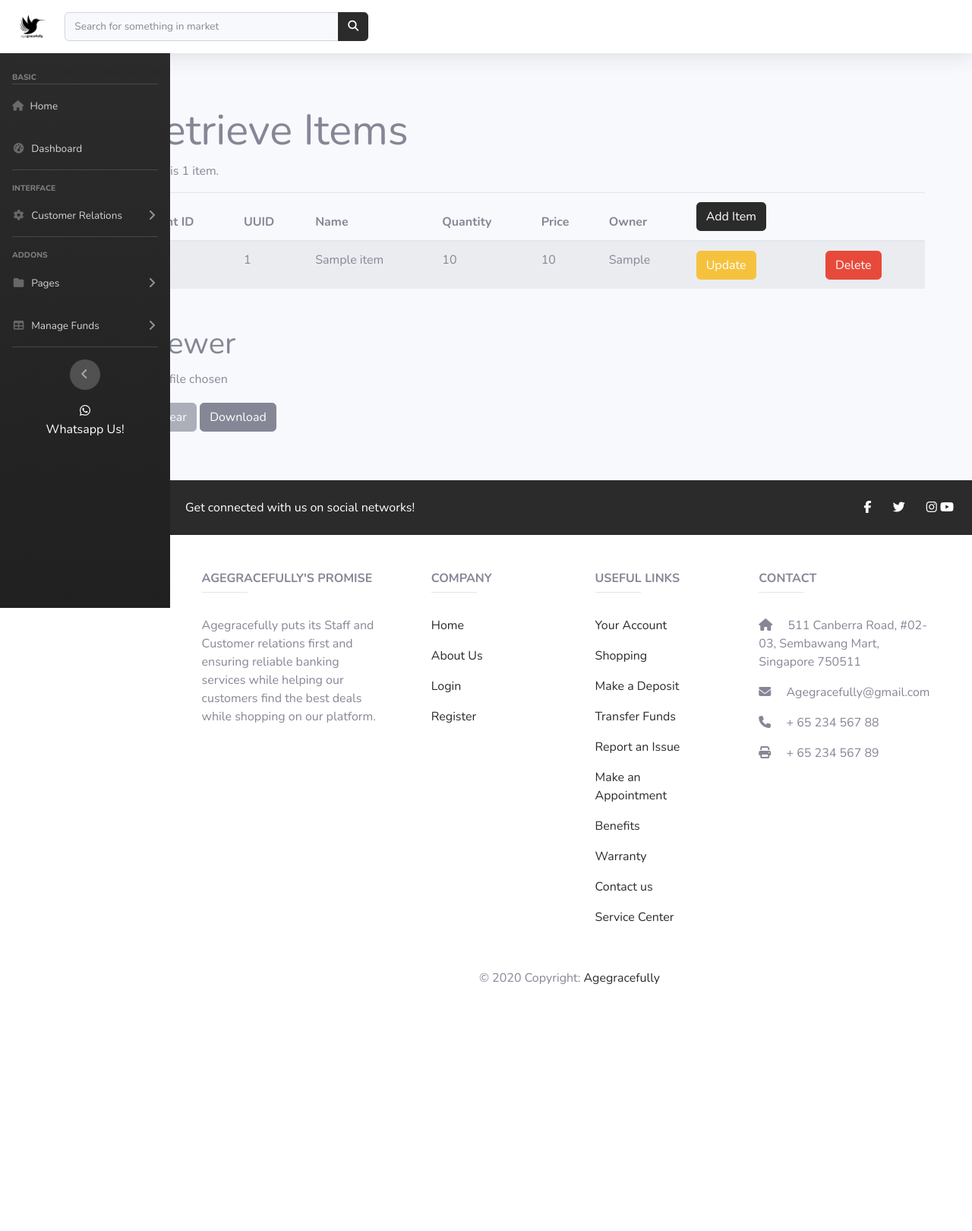
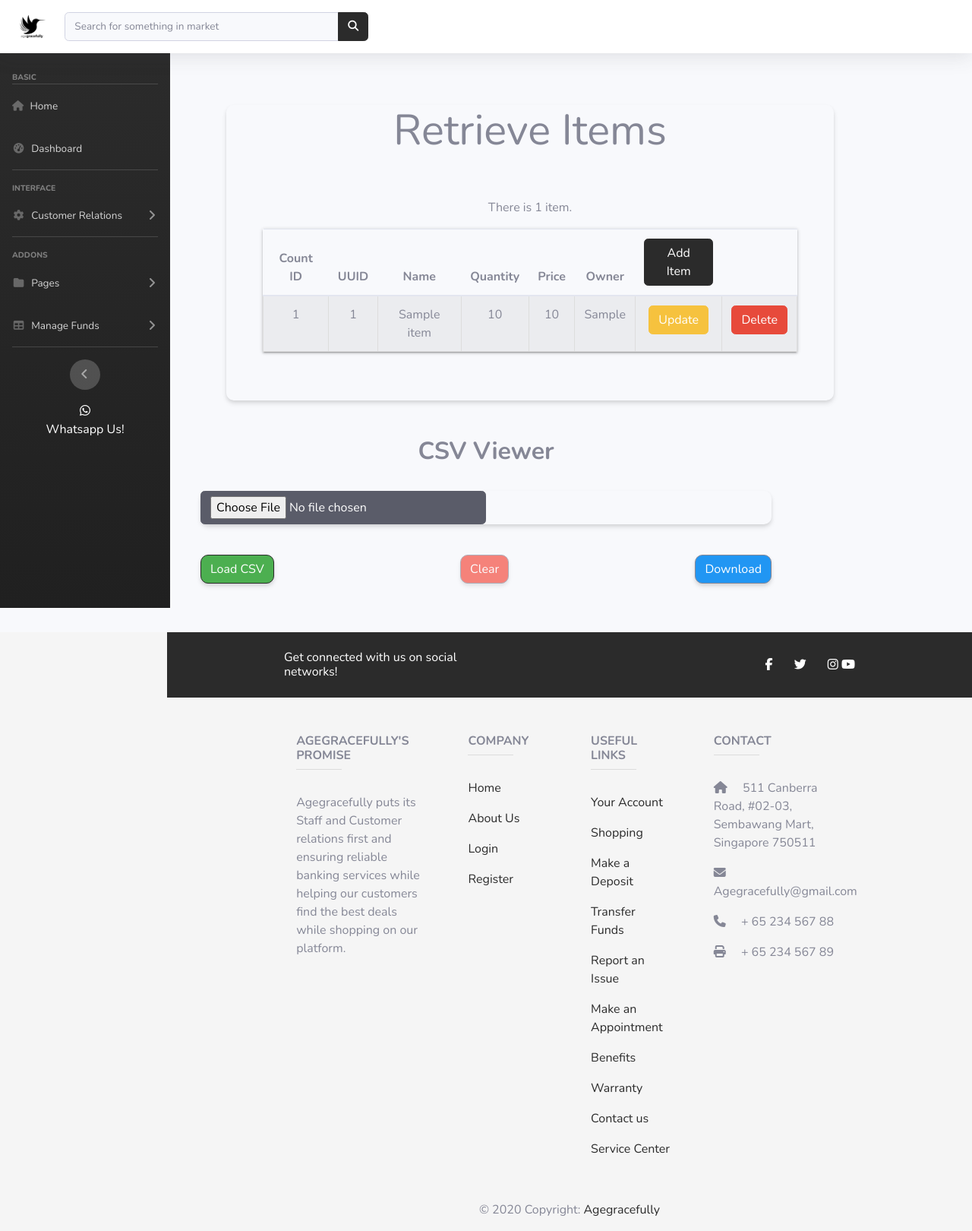
Before and after one commit to DesNotMe/swisscopy, a Python web app: template website/templates/retrieveItems.html in a window 1280 px wide. Shown: the whole page at 76% size. Before the commit the page ends 1295 px from the top, so only its background shows below. Run offline with Jinja, Linux system fonts and the light colour scheme; the template is opened without the code that fills it: most values are stand-ins (such as "Sample title", 1, 10 or a date in 2020); some libraries are stand-ins or nearby versions.

Commit message:
styled the page a bit better

```diff
--- a/website/templates/retrieveItems.html
+++ b/website/templates/retrieveItems.html
@@ -1,9 +1,9 @@
 {% extends "base.html" %}
-{% block title %}Library Loan System - Retrieve Users{% endblock %}
+{% block title %}Retrieve Users{% endblock %}
 
 {% block content %}
-<section class="section-content padding-y">
-<div class="container px-4 px-lg-5 mt-5">
+<section class="section-content padding-y ">
+<div class="container px-4 px-lg-5 mt-5 neomorphic">
 
 
   <h1 class="display-4">Retrieve Items</h1>
@@ -78,7 +78,7 @@
       {% endfor %}
       </tbody>
     </table>
-  </div>
+  </div><br><br>
 </section>
 </div>
 
@@ -86,13 +86,13 @@
 <!--csv section-->
 <div class="container mt-5">
   <h1>CSV Viewer</h1>
+  <div class="form-group neomorphic">
+    <input type="file" id="csv-file" accept=".csv" class="form-control-file btn btn-dark">
+  </div><br>
   <div class="form-group">
-    <input type="file" id="csv-file" accept=".csv" class="form-control-file">
-  </div>
-  <div class="form-group">
-    <button id="load-button" class="btn btn-primary">Load CSV</button>
-    <button id="clear-button" class="btn btn-secondary" disabled>Clear</button>
-    <a id="download-button" class="btn btn-secondary" download disabled>Download</a>
+    <button id="load-button" class="btn btn-primary neomorphic">Load CSV</button>
+    <button id="clear-button" class="btn btn-secondary neomorphic" disabled>Clear</button>
+    <a id="download-button" class="btn btn-secondary neomorphic" download disabled>Download</a>
   </div>
   <div id="output" class="table-responsive mt-5">
     <table class="table">
@@ -160,4 +160,90 @@ downloadButton.href = url;
 downloadButton.download = 'exported.csv';
 });
 </script>
+<style>
+  body {
+    background-color: #f5f5f5;
+  }
+
+  .container {
+    max-width: 800px;
+    margin: 0 auto;
+    text-align: center;
+  }
+
+  h1 {
+    font-size: 2em;
+    font-weight: bold;
+    margin-bottom: 1em;
+  }
+
+  .form-group {
+    display: flex;
+    align-items: center;
+    justify-content: space-between;
+    margin-bottom: 1em;
+  }
+
+  .form-control-file {
+    width: 50%;
+  }
+
+  #csv-file {
+    cursor: pointer;
+  }
+
+  #load-button,
+  #clear-button,
+  #download-button {
+    cursor: pointer;
+  }
+
+  #load-button {
+    background-color: #4caf50;
+    color: white;
+  }
+
+  #clear-button {
+    background-color: #f44336;
+    color: white;
+  }
+
+  #download-button {
+    background-color: #2196f3;
+    color: white;
+  }
+
+  table {
+    width: 100%;
+    border-collapse: collapse;
+    box-shadow: 0 2px 2px 0 rgba(0, 0, 0, 0.14), 0 3px 1px -2px rgba(0, 0, 0, 0.12), 0 1px 5px 0 rgba(0, 0, 0, 0.2);
+  }
+
+  td {
+    border: 1px solid #ddd;
+    padding: 0.5em;
+  }
+
+  td:hover {
+    background-color: #f5f5f5;
+  }
+
+  @media (max-width: 576px) {
+    .form-group {
+      flex-direction: column;
+    }
+
+    .form-control-file {
+      width: 100%;
+    }
+  }
+  .neomorphic {
+    box-shadow: 0 4px 6px rgba(0, 0, 0, 0.1), 0 2px 4px rgba(0, 0, 0, 0.06);
+    border-radius: 10px;
+    transition: box-shadow 0.3s ease;
+  }
+.neomorphic:hover {
+    box-shadow: 0 10px 20px rgba(0, 0, 0, 0.19), 0 6px 6px rgba(0, 0, 0, 0.23);
+  }
+</style>
 {% endblock %}
```
